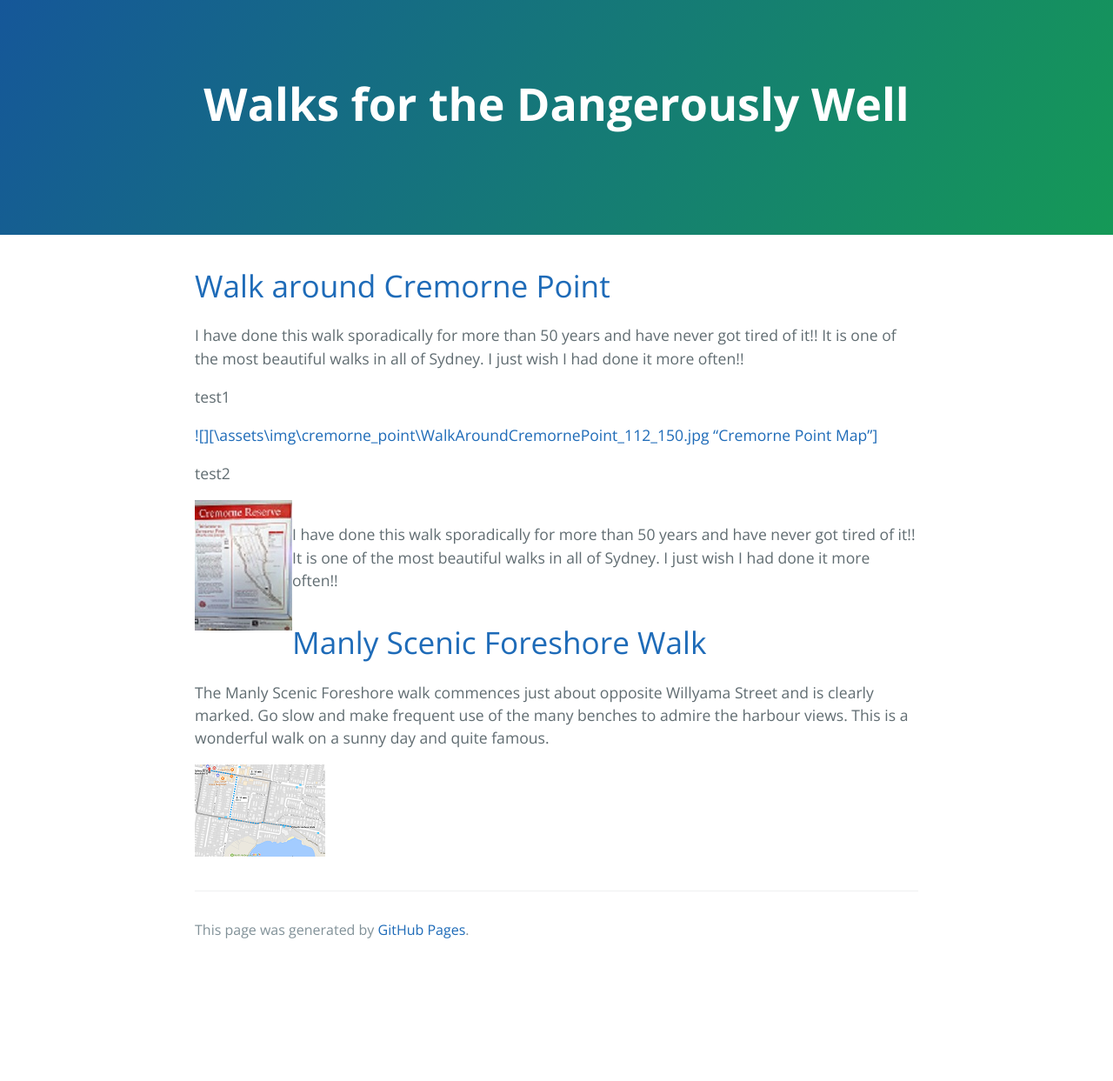
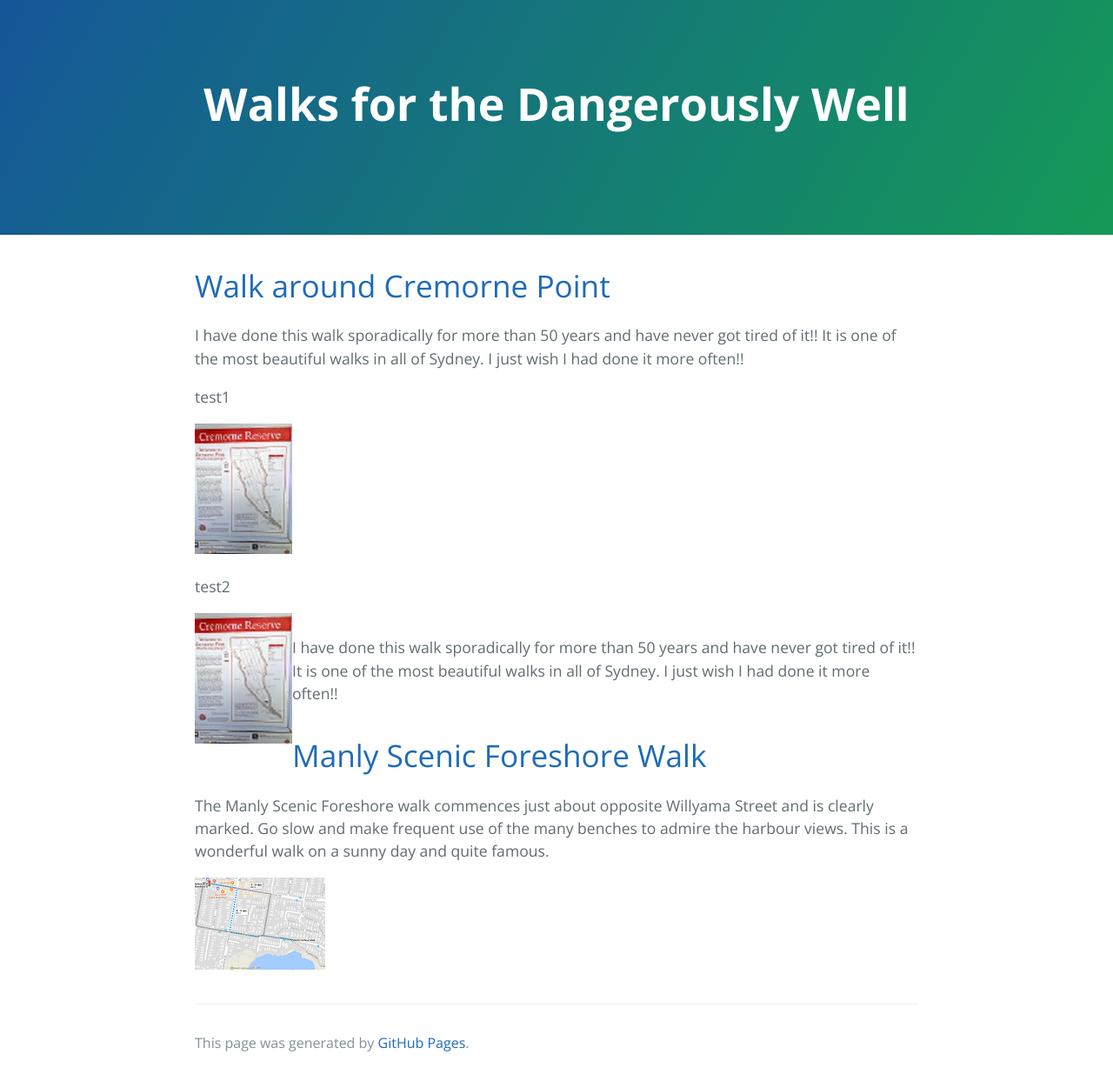
Before and after one commit to janet1405/janet1405.github.io, a Jekyll site: the page built from index.md, in a window 1280 px wide. Shown: the whole page at 87% size. Built offline with Jekyll 4.4.1, drawn with Linux system fonts in a browser that asks for light colours; the repository's description, which GitHub fills in, is left out; before the commit the page ends 1113 px from its top, so only the background shows below that.

Commit message:
Update index.md

```diff
--- a/index.md
+++ b/index.md
@@ -16,12 +16,7 @@ I have done this walk sporadically for more than 50 years and have never got tir
 
 test1
 
-[![][\assets\img\cremorne_point\WalkAroundCremornePoint_112_150.jpg "Cremorne Point Map"]](\assets\img\cremorne_point\WalkAroundCremornePoint.jpg)
-
-[smallpic]: \assets\img\cremorne_point\WalkAroundCremornePoint_112_150.jpg "Cremorne Point Map"
-[largepic]: \assets\img\cremorne_point\WalkAroundCremornePoint.jpg
-
-
+[![](\assets\img\cremorne_point\WalkAroundCremornePoint_112_150.jpg "Cremorne Point Map")](\assets\img\cremorne_point\WalkAroundCremornePoint.jpg)
 
 test2
 
```
